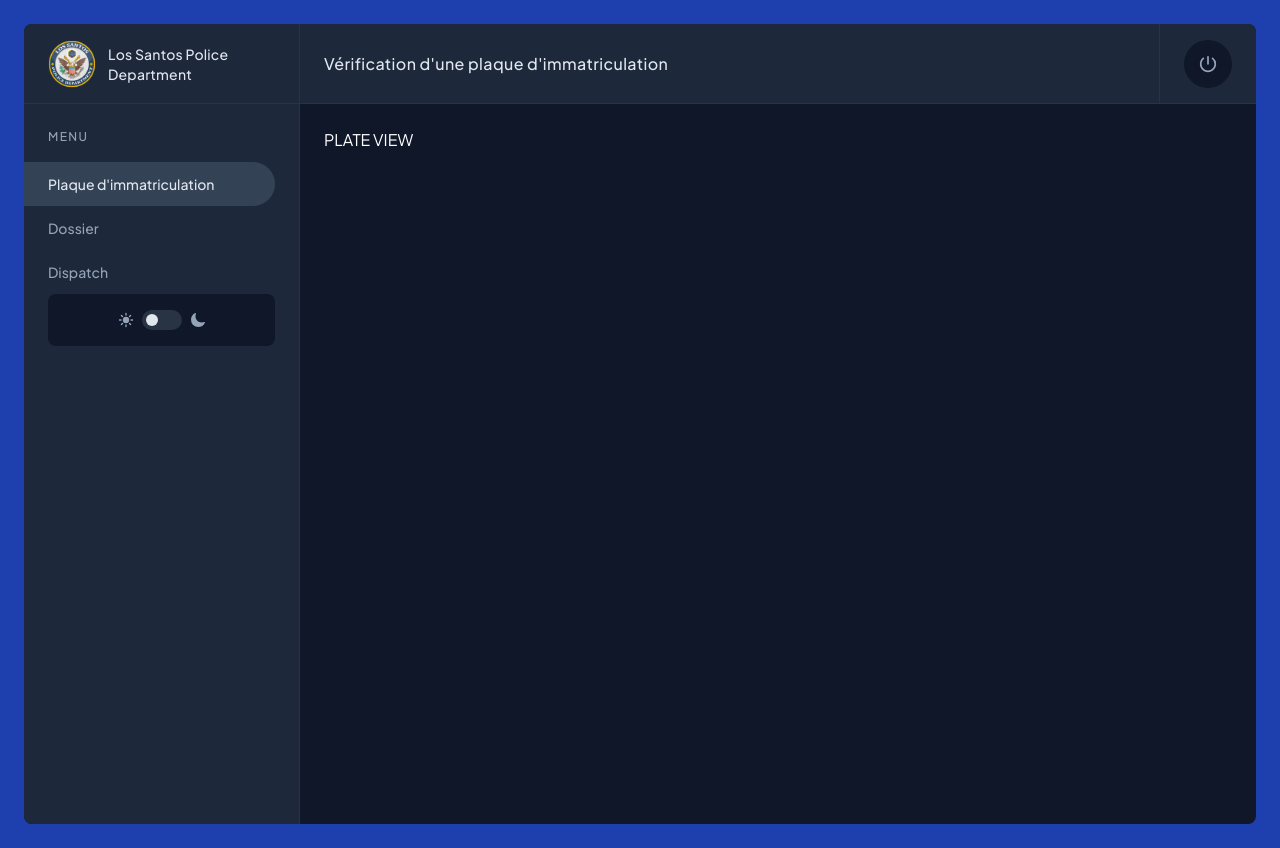
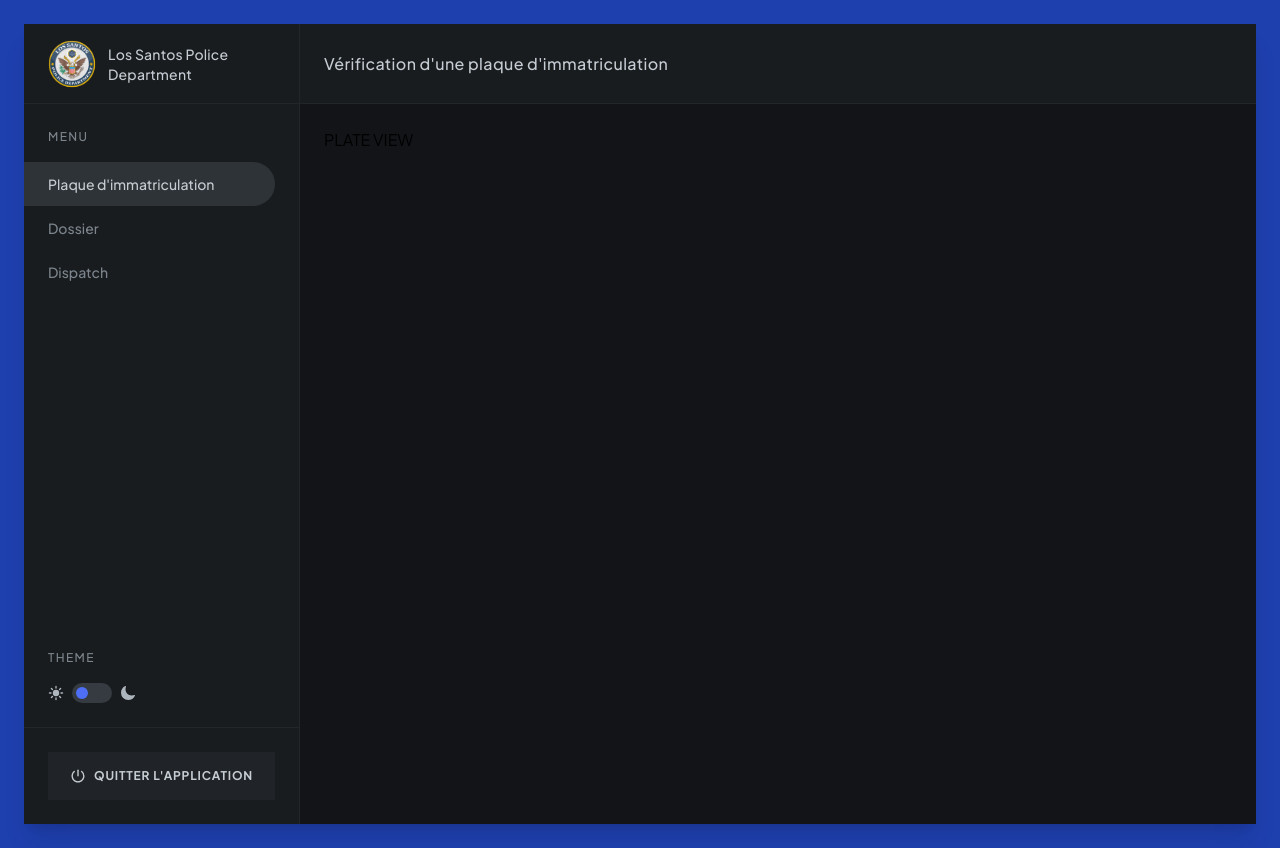
Before and after one commit to john-mirage/failypannel, a website built with Vite: page index.html in a window 1280 px wide. Built offline with nearby package versions, Linux system fonts and the light colour scheme.

Commit message:
feat: work on theme

```diff
--- a/index.html
+++ b/index.html
@@ -1,5 +1,5 @@
 <!DOCTYPE html>
-<html lang="en" dir="ltr">
+<html lang="en" dir="ltr" data-theme="dark">
 
 <head>
   <meta charset="UTF-8" />
@@ -41,10 +41,14 @@
       <div class="webSidebar__body">
         <h3 class="webSidebar__subtitle">Menu</h3>
         <web-navigation data-js="web-navigation"></web-navigation>
-        <div class="webSidebar__footer">
+        <div class="webSidebar__settings">
+          <h3 class="webSidebar__subtitle">Theme</h3>
           <web-theme-button></web-theme-button>
         </div>
       </div>
+      <footer class="webSidebar__footer">
+        <web-power-button></web-power-button>
+      </footer>
     </aside>
   </template>
 
@@ -69,21 +73,12 @@
 
   <template id="template-web-bar">
     <header class="webBar__container">
-      <div class="webBar__section webBar__section--left">
-        <h2 class="webBar__title" data-js="title"></h2>
-      </div>
-      <div class="webBar__section webBar__section--right">
-        <button class="webBar__button">
-          <svg class="webBar__icon" fill="currentColor">
-            <use href="#icon-power" />
-          </svg>
-        </button>
-      </div>
+      <h2 class="webBar__title" data-js="title"></h2>
     </header>
   </template>
 
   <template id="template-web-plate">
-    <div style="color: white;">PLATE VIEW</div>
+    <div>PLATE VIEW</div>
   </template>
 
   <template id="template-web-theme-button">
@@ -105,6 +100,7 @@
       <svg class="webPowerButton__icon" fill="currentColor">
         <use href="#icon-power" />
       </svg>
+      <span class="webPowerButton__label">Quitter l'application</span>
     </button>
   </template>
 
--- a/src/components/web-app/web-app.style.css
+++ b/src/components/web-app/web-app.style.css
@@ -5,7 +5,7 @@
   width: 1440px;
   height: 800px;
   background-color: var(--color-app);
-  border-radius: 8px;
+  box-shadow: var(--color-app-shadow);
   overflow: hidden;
 }
 
--- a/src/components/web-bar/web-bar.style.css
+++ b/src/components/web-bar/web-bar.style.css
@@ -1,8 +1,8 @@
 .webBar {
   display: block;
   height: 80px;
-  background-color: var(--color-app-bar);
-  border-bottom: 1px solid var(--color-app-border);
+  background-color: var(--color-bar);
+  border-bottom: 1px solid var(--color-bar-border);
 }
 
 .webBar__container {
@@ -14,43 +14,10 @@
   padding-right: 24px;
 }
 
-.webBar__section {
-  display: flex;
-  flex-direction: row;
-  align-items: center;
-  height: 100%;
-}
-
-.webBar__section--left {
-  flex: 1;
-}
-
-.webBar__section--right {
-  flex: none;
-  padding-left: 24px;
-  border-left: 1px solid var(--color-app-border);
-}
-
 .webBar__title {
   font-size: 16px;
   font-weight: 500;
   line-height: 24px;
   letter-spacing: 0.4px;
-  color: var(--color-primary-text);
+  color: var(--color-typo-primary);
 }
-
-.webBar__button {
-  display: flex;
-  justify-content: center;
-  align-items: center;
-  width: 48px;
-  height: 48px;
-  border-radius: 9999px;
-  background-color: var(--color-app);
-}
-
-.webBar__icon {
-  width: 20px;
-  height: 20px;
-  color: var(--color-secondary-text);
-}
--- a/src/components/web-navigation-item/web-navigation-item.style.css
+++ b/src/components/web-navigation-item/web-navigation-item.style.css
@@ -17,17 +17,17 @@
   background-color: transparent;
   font-size: 14px;
   font-weight: 500;
-  color: var(--color-secondary-text);
+  color: var(--color-typo-secondary);
 }
 
 .webNavigationItem__button:disabled {
-  background-color: var(--color-selected);
-  color: var(--color-primary-text);
+  background-color: var(--color-nav-active-item);
+  color: var(--color-typo-primary);
   cursor: default;
 }
 
 @media screen and (hover: hover) {
   .webNavigationItem__button:not(:disabled):hover {
-    color: var(--color-primary-text);
+    color: var(--color-typo-primary);
   }
 }
--- a/src/components/web-power-button/web-power-button.style.css
+++ b/src/components/web-power-button/web-power-button.style.css
@@ -1,78 +1,36 @@
-.webThemeButton {
+.webPowerButton {
+  display: block;
+}
+
+.webPowerButton__container {
   display: flex;
+  flex-direction: row;
   justify-content: center;
   align-items: center;
-  padding: 16px;
-  background-color: var(--color-app);
-  border-radius: 8px;
+  width: 100%;
+  min-height: 48px;
+  padding-left: 16px;
+  padding-right: 16px;
+  background-color: hsl(210, 11%, 14%);
+  color: var(--color-typo-primary);
 }
 
-.webThemeButton__container {
-  display: flex;
-  flex-direction: row;
-  align-items: center;
+.webPowerButton__label {
+  font-size: 12px;
+  font-weight: 700;
+  text-transform: uppercase;
+  line-height: 20px;
+  letter-spacing: 0.8px;
 }
 
-.webThemeButton__icon {
+.webPowerButton__icon {
+  margin-right: 8px;
   width: 16px;
   height: 16px;
-  color: var(--color-secondary-text);
 }
 
-.webThemeButton__label {
-  margin-left: 8px;
-  margin-right: 8px;
+@media screen and (hover: hover) {
+  .webPowerButton__container:hover {
+    color: hsl(339, 65%, 60%);
+  }
 }
-
-.webThemeButton__input {
-  --switch-transition-duration: 150ms;
-  --track-size: 40px;
-  --track-padding: 4px;
-  --track-color-inactive: var(--color-app-border);
-  --track-color-hover: hsl(0, 0%, 60%);
-  --track-color-active: var(--color-accent);
-  --thumb-size: 12px;
-  --thumb-color: var(--color-primary-text);
-  --thumb-highlight-color: hsl(0, 0%, 30%);
-  --thumb-highlight-size: 0;
-  --thumb-position: 0%;
-
-  margin: 0;
-  display: block;
-  appearance: none;
-  width: var(--track-size);
-  height: calc(var(--thumb-size) + (var(--track-padding) * 2));
-  padding: var(--track-padding);
-  cursor: pointer;
-  border: none;
-  background-color: var(--track-color-inactive);
-  border-radius: 9999px;
-  outline-offset: 0.25rem; /* 4px */
-  transition: background-color var(--switch-transition-duration) ease;
-}
-
-.webThemeButton__input:checked {
-  background-color: var(--track-color-active);
-  --thumb-position: calc(var(--track-size) - (var(--track-padding) * 2) - 100%);
-}
-
-.webThemeButton__input::before {
-  content: "";
-  display: block;
-  width: var(--thumb-size);
-  height: var(--thumb-size);
-  background-color: var(--thumb-color);
-  border-radius: 9999px;
-  box-shadow: 0 0 0 var(--thumb-highlight-size) var(--thumb-highlight-color);
-  transform: translateX(var(--thumb-position));
-  user-select: none;
-  -webkit-tap-highlight-color: transparent;
-}
-
-.webThemeButton__input:hover {
-  --thumb-highlight-size: 8px;
-}
-
-.webThemeButton__input:not(:checked):hover {
-  background-color: var(--track-color-hover);
-}
--- a/src/components/web-sidebar/web-sidebar.style.css
+++ b/src/components/web-sidebar/web-sidebar.style.css
@@ -2,8 +2,8 @@
   display: block;
   width: 276px;
   height: 100%;
-  background-color: var(--color-app-bar);
-  border-right: 1px solid var(--color-app-border);
+  background-color: var(--color-bar);
+  border-right: 1px solid var(--color-bar-border);
 }
 
 .webSidebar__container {
@@ -21,7 +21,7 @@
   height: 80px;
   padding-left: 24px;
   padding-right: 24px;
-  border-bottom: 1px solid var(--color-app-border);
+  border-bottom: 1px solid var(--color-bar-border);
 }
 
 .webSidebar__body {
@@ -29,6 +29,16 @@
   display: flex;
   flex-direction: column;
   padding: 24px;
+}
+
+.webSidebar__footer {
+  flex: none;
+  padding: 24px;
+  border-top: 1px solid var(--color-bar-border);
+}
+
+.webSidebar__settings {
+  margin-top: auto;
 }
 
 .webSidebar__logo {
@@ -44,7 +54,7 @@
   flex: 1;
   font-weight: 500;
   letter-spacing: 0.2px;
-  color: var(--color-primary-text);
+  color: var(--color-typo-primary);
 }
 
 .webSidebar__title--sm {
@@ -68,7 +78,7 @@
   font-weight: 500;
   letter-spacing: 1.4px;
   text-transform: uppercase;
-  color: var(--color-secondary-text);
+  color: var(--color-typo-secondary);
 }
 
 .webSidebar__themeButton {
--- a/src/components/web-theme-button/web-theme-button.style.css
+++ b/src/components/web-theme-button/web-theme-button.style.css
@@ -1,10 +1,5 @@
 .webThemeButton {
-  display: flex;
-  justify-content: center;
-  align-items: center;
-  padding: 16px;
-  background-color: var(--color-app);
-  border-radius: 8px;
+  display: block;
 }
 
 .webThemeButton__container {
@@ -16,7 +11,7 @@
 .webThemeButton__icon {
   width: 16px;
   height: 16px;
-  color: var(--color-secondary-text);
+  color: var(--color-toggle-button-icon);
 }
 
 .webThemeButton__label {
@@ -25,14 +20,13 @@
 }
 
 .webThemeButton__input {
-  --switch-transition-duration: 150ms;
   --track-size: 40px;
   --track-padding: 4px;
-  --track-color-inactive: var(--color-app-border);
+  --track-color-inactive: var(--color-toggle-button-track);
   --track-color-hover: hsl(0, 0%, 60%);
   --track-color-active: var(--color-accent);
   --thumb-size: 12px;
-  --thumb-color: var(--color-primary-text);
+  --thumb-color: var(--color-accent);
   --thumb-highlight-color: hsl(0, 0%, 30%);
   --thumb-highlight-size: 0;
   --thumb-position: 0%;
@@ -47,8 +41,7 @@
   border: none;
   background-color: var(--track-color-inactive);
   border-radius: 9999px;
-  outline-offset: 0.25rem; /* 4px */
-  transition: background-color var(--switch-transition-duration) ease;
+  outline-offset: 4px;
 }
 
 .webThemeButton__input:checked {
--- a/src/main.css
+++ b/src/main.css
@@ -7,16 +7,60 @@
 @import "./components/web-view/web-view.style.css";
 @import "./components/web-bar/web-bar.style.css";
 @import "./components/web-theme-button/web-theme-button.style.css";
+@import "./components/web-power-button/web-power-button.style.css";
 
 :root {
+  --color-app: hsl(210, 17%, 97%);
+  --color-app-shadow:
+    0 20px 25px -5px rgb(0 0 0 / 0.1),
+    0 8px 10px -6px rgb(0 0 0 / 0.1);
+
+  --color-bar: hsl(0, 0%, 100%);
+  --color-bar-border: hsl(210, 17%, 92%);
+
+  --color-paper: hsl(0, 0%, 100%);
+
+  --color-toggle-button-shadow:
+    0 1px 3px 0 rgb(0 0 0 / 0.1),
+    0 1px 2px -1px rgb(0 0 0 / 0.1);
+  --color-toggle-button-track: hsl(0, 0%, 100%);
+  --color-toggle-button-icon: hsl(210, 11%, 71%);
+  --color-toggle-button-icon-hover: hsl(210, 10%, 23%);
+  --color-toggle-button-icon-active: #f59f00;
+
+  --color-typo-primary: hsl(210, 9%, 31%);
+  --color-typo-secondary: hsl(210, 7%, 50%);
+  --color-typo-positive: hsl(162, 68%, 54%);
+  --color-typo-negative: hsl(339, 88%, 74%);
+
+  --color-nav-active-item: hsl(210, 17%, 92%);
+
   --color-background: hsl(226, 71%, 40%);
-  --color-app: hsl(222, 47%, 11%);
   --color-app-bar: hsl(217, 33%, 17%);
   --color-app-border: hsl(215, 25%, 21%);
   --color-selected: hsl(215, 25%, 27%);
   --color-primary-text: hsl(214, 32%, 91%);
   --color-secondary-text: hsl(215, 20%, 65%);
   --color-accent: hsl(228, 89%, 63%);
+}
+
+:root[data-theme="dark"] {
+  --color-app: hsl(216, 12%, 8%);
+
+  --color-bar: hsl(210, 11%, 11%);
+  --color-bar-border: hsl(210, 11%, 15%);
+
+  --color-toggle-button-track: hsl(210, 10%, 23%);
+  --color-toggle-button-icon: hsl(210, 11%, 71%);
+  --color-toggle-button-icon-hover: hsl(0, 0%, 100%);
+  --color-toggle-button-icon-active: #f59f00;
+
+  --color-typo-primary: hsl(210, 14%, 80%);
+  --color-typo-secondary: hsl(210, 7%, 52%);
+  --color-typo-positive: hsl(162, 87%, 35%);
+  --color-typo-negative: hsl(339, 65%, 60%);
+
+  --color-nav-active-item: hsl(210, 9%, 20%);
 }
 
 .page {
--- a/src/main.js
+++ b/src/main.js
@@ -8,6 +8,7 @@ import WebNavigationItem from "./components/web-navigation-item";
 import WebBar from "./components/web-bar";
 import WebPlate from "./components/web-view/views/web-plate";
 import WebThemeButton from "./components/web-theme-button";
+import WebPowerButton from "./components/web-power-button";
 
 customElements.define("web-app", WebApp);
 customElements.define("web-sidebar", WebSidebar);
@@ -17,6 +18,7 @@ customElements.define("web-navigation-item", WebNavigationItem);
 customElements.define("web-bar", WebBar);
 customElements.define("web-plate", WebPlate);
 customElements.define("web-theme-button", WebThemeButton);
+customElements.define("web-power-button", WebPowerButton);
 
 const app = document.getElementById("app");
 const webApp = document.createElement("web-app");
```
